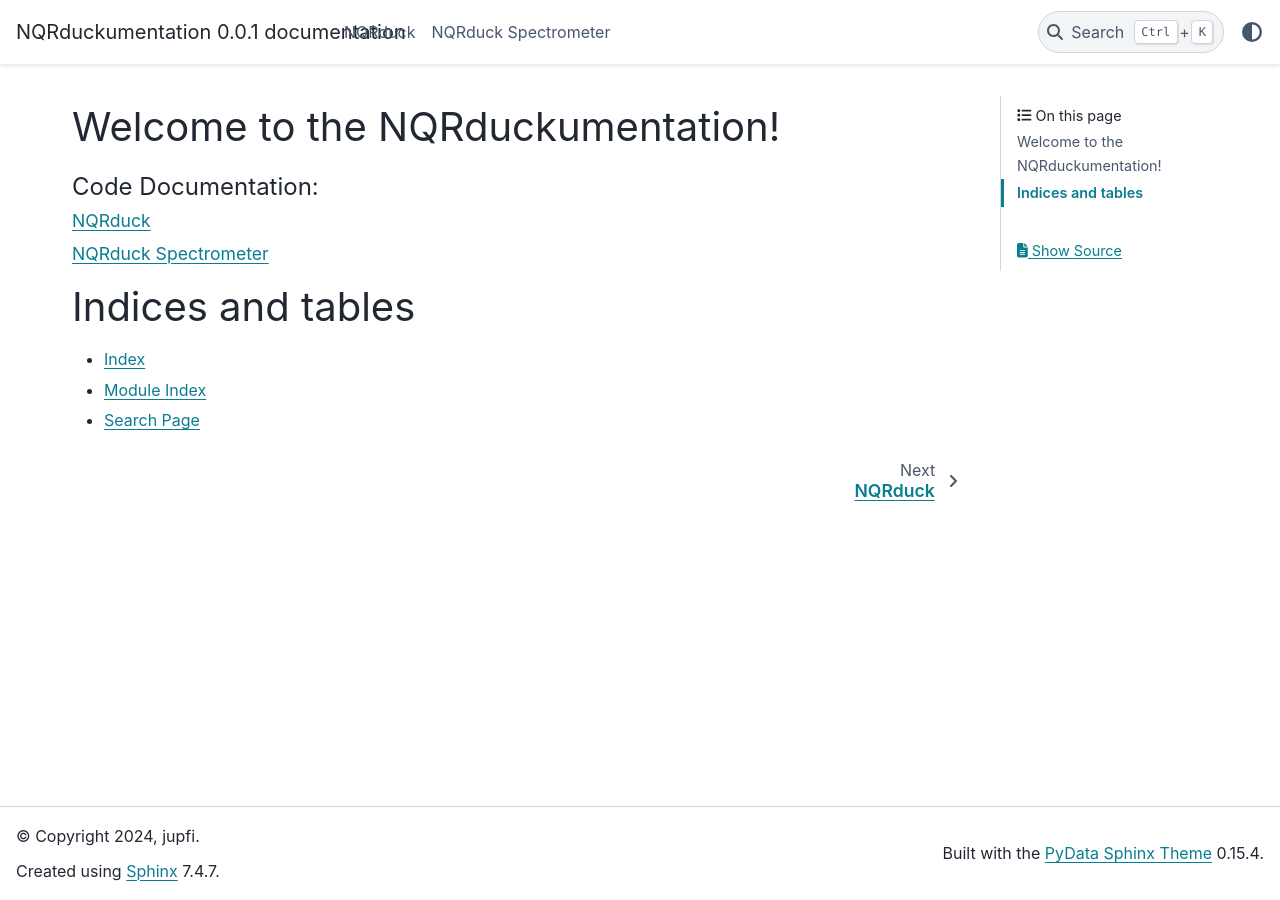
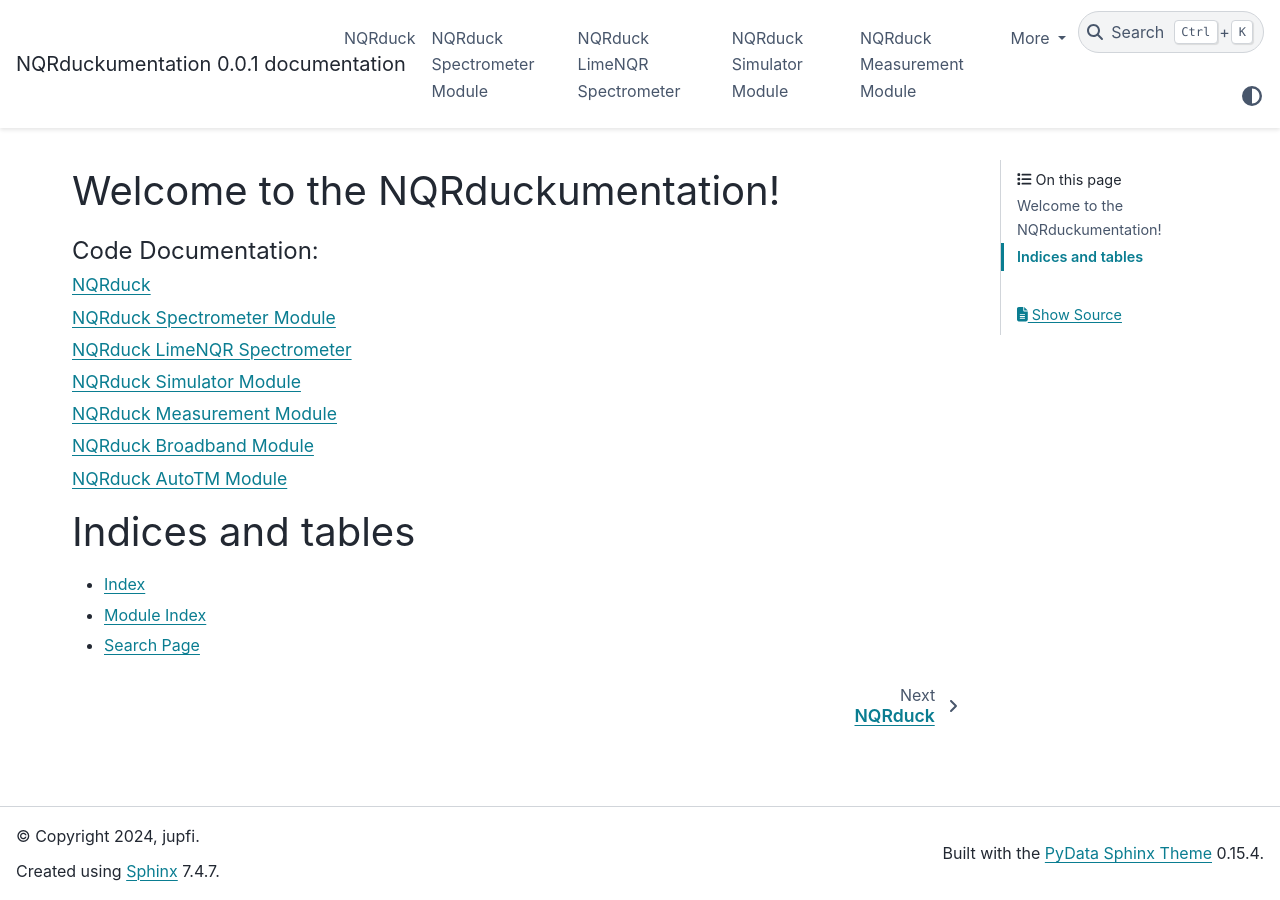
Before and after one commit to nqrduck/NQRduckumentation, a Sphinx documentation site: the page built from source/index.rst, in a window 1280 px wide. Built offline with Sphinx 7.4.7 and the PyData theme 0.15.4, drawn with Linux system fonts in a browser that asks for light colours.

Commit message:
Added all modules to autodoc.

```diff
--- a/source/conf.py
+++ b/source/conf.py
@@ -41,10 +41,13 @@ autodoc_default_options = {
 # This is required for readthedocs to work with PyQt6
 autodoc_mock_imports = [
     "matplotlib",
+    "PyQt6",
     "PyQt6.QtWidgets",
     "PyQt6.QtCore",
     "PyQt6.QtGui",
     "ModuleView",
     "ModuleController",
+    "ModuleModel",
     "nqrduck.module.module",
+    "nqrduck_spectrometer.base_spectrometer",
 ]
--- a/source/index.rst
+++ b/source/index.rst
@@ -12,8 +12,11 @@ Welcome to the NQRduckumentation!
 
    nqrduck
    nqrduck-spectrometer
-
-
+   nqrduck-spectrometer-limenqr
+   nqrduck-spectrometer-simulator
+   nqrduck-measurement
+   nqrduck-broadband
+   nqrduck-autotm
 
 Indices and tables
 ==================
--- /dev/null
+++ b/source/nqrduck-autotm.rst
@@ -0,0 +1,8 @@
+NQRduck AutoTM Module
+=====================
+
+.. autosummary::
+    :toctree: _autosummary
+    :recursive:
+
+    nqrduck_autotm
--- /dev/null
+++ b/source/nqrduck-broadband.rst
@@ -0,0 +1,8 @@
+NQRduck Broadband Module
+========================
+
+.. autosummary::
+    :toctree: _autosummary
+    :recursive:
+
+    nqrduck_broadband
--- /dev/null
+++ b/source/nqrduck-measurement.rst
@@ -0,0 +1,8 @@
+NQRduck Measurement Module
+==========================
+
+.. autosummary::
+    :toctree: _autosummary
+    :recursive:
+
+    nqrduck_measurement
--- /dev/null
+++ b/source/nqrduck-spectrometer-limenqr.rst
@@ -0,0 +1,8 @@
+NQRduck LimeNQR Spectrometer
+============================
+
+.. autosummary::
+    :toctree: _autosummary
+    :recursive:
+
+    nqrduck_spectrometer_limenqr
--- /dev/null
+++ b/source/nqrduck-spectrometer-simulator.rst
@@ -0,0 +1,8 @@
+NQRduck Simulator Module
+========================
+
+.. autosummary::
+    :toctree: _autosummary
+    :recursive:
+
+    nqrduck_spectrometer_simulator
--- a/source/nqrduck-spectrometer.rst
+++ b/source/nqrduck-spectrometer.rst
@@ -1,5 +1,5 @@
-NQRduck Spectrometer
-====================
+NQRduck Spectrometer Module
+===========================
 
 .. autosummary::
     :toctree: _autosummary
```
